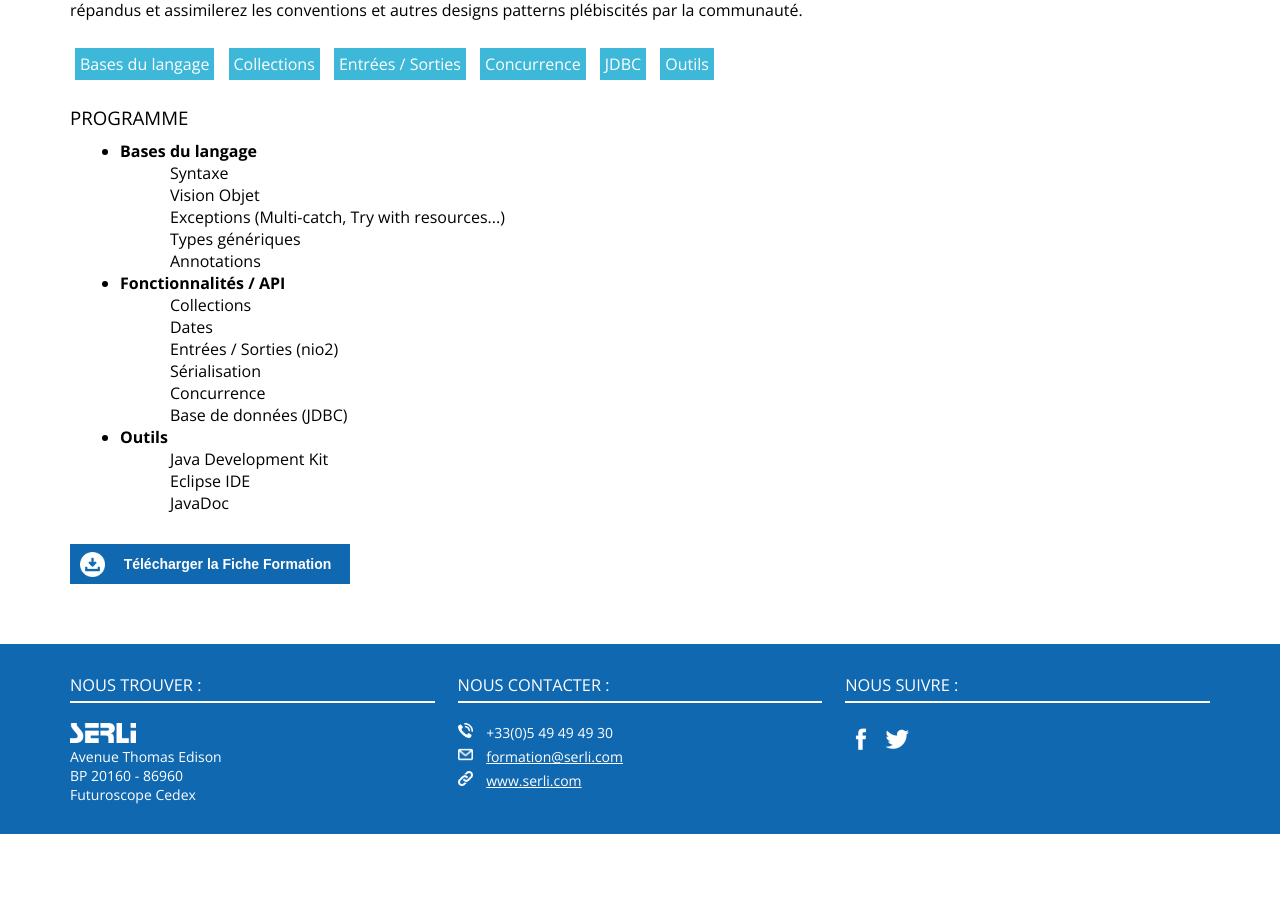
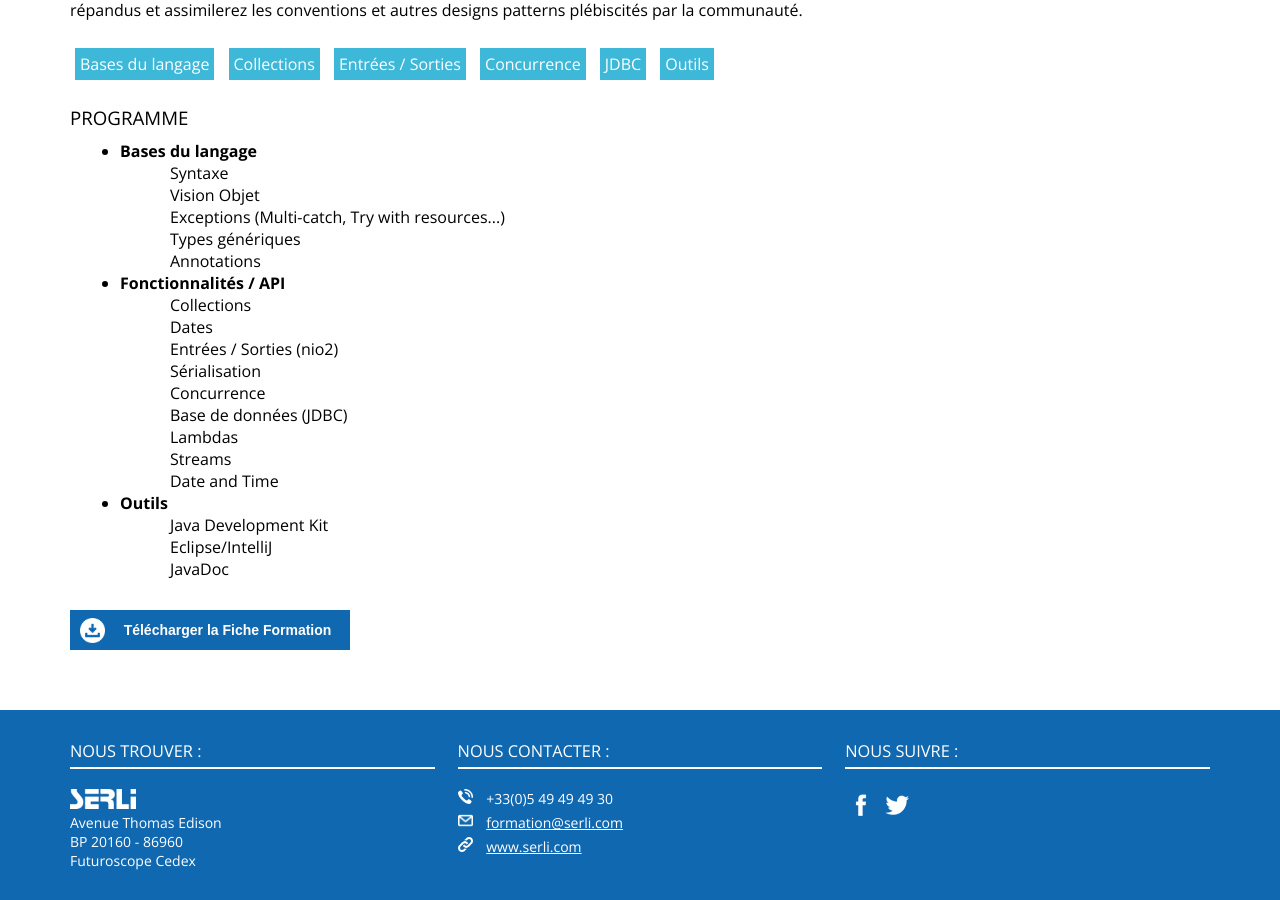
Before and after one commit to Serli/training-by-serli, a Jekyll site: the page built from Summary/Java/_posts/2016-04-01-LanguageJava.md, in a window 1280 px wide and 900 px high, scrolled down 829 px. Built offline with Jekyll 4.4.1, drawn with Linux system fonts in a browser that asks for light colours; nearby versions of some CDN libraries; before the commit the page ends 1663 px from its top, so only the background shows below that.

Commit message:
Update Java Description

```diff
--- a/Summary/Java/_posts/2016-04-01-LanguageJava.md
+++ b/Summary/Java/_posts/2016-04-01-LanguageJava.md
@@ -41,20 +41,23 @@ program: [
       'Entrées / Sorties (nio2)',
       'Sérialisation',
       'Concurrence',
-      'Base de données (JDBC)'
+      'Base de données (JDBC)',
+      'Lambdas',
+      'Streams',
+      'Date and Time'
     ]
   },{
   title: 'Outils',
   activity: [
       'Java Development Kit',
-      'Eclipse IDE',
+      'Eclipse/IntelliJ',
       'JavaDoc'
     ]
   }
 ]
 presentation: 'Cette formation vise à vous faire découvrir l’univers de Java.
-Vous y découvrirez la richesse de cet écosystème et ferez vos premiers pas avec le langage. Vous apprendrez à écrire du code Java ainsi qu’à mettre en oeuvre ses premières fonctionnalités.
-Vous vous essaierez également aux outils les plus répandus et assimilerez les conventions et autres designs patterns plébiscités par la communauté.'
+Vous y découvrirez la richesse de cet écosystème et ferez vos premiers pas avec le langage Java ainsi que les nouveautées introduites par Java 8. Vous apprendrez à écrire du code Java ainsi et y découvrirez le SDK.
+Vous vous essaierez également aux outils les plus répandus et assimilerez les conventions et autres patterns plébiscités par la communauté.'
 ---
 
 Cette formation vise à vous faire découvrir l’univers de Java.
```
